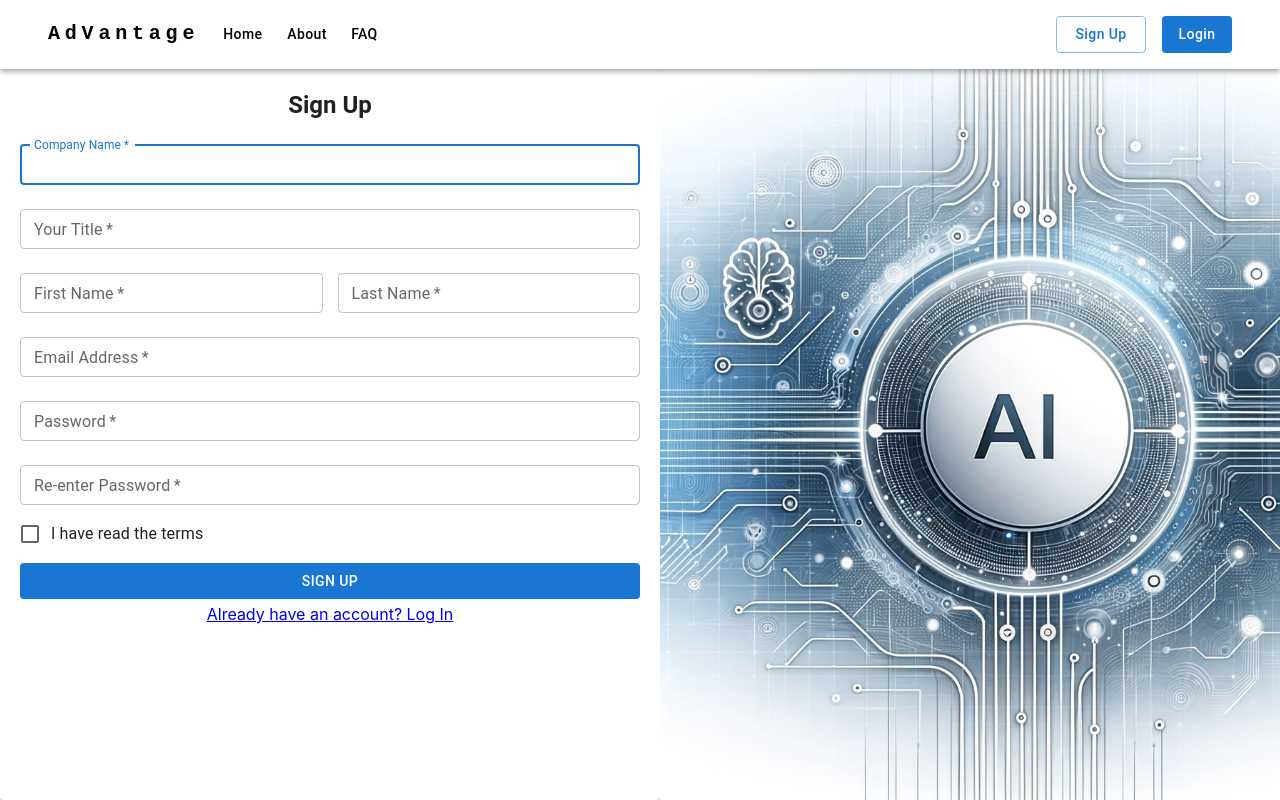
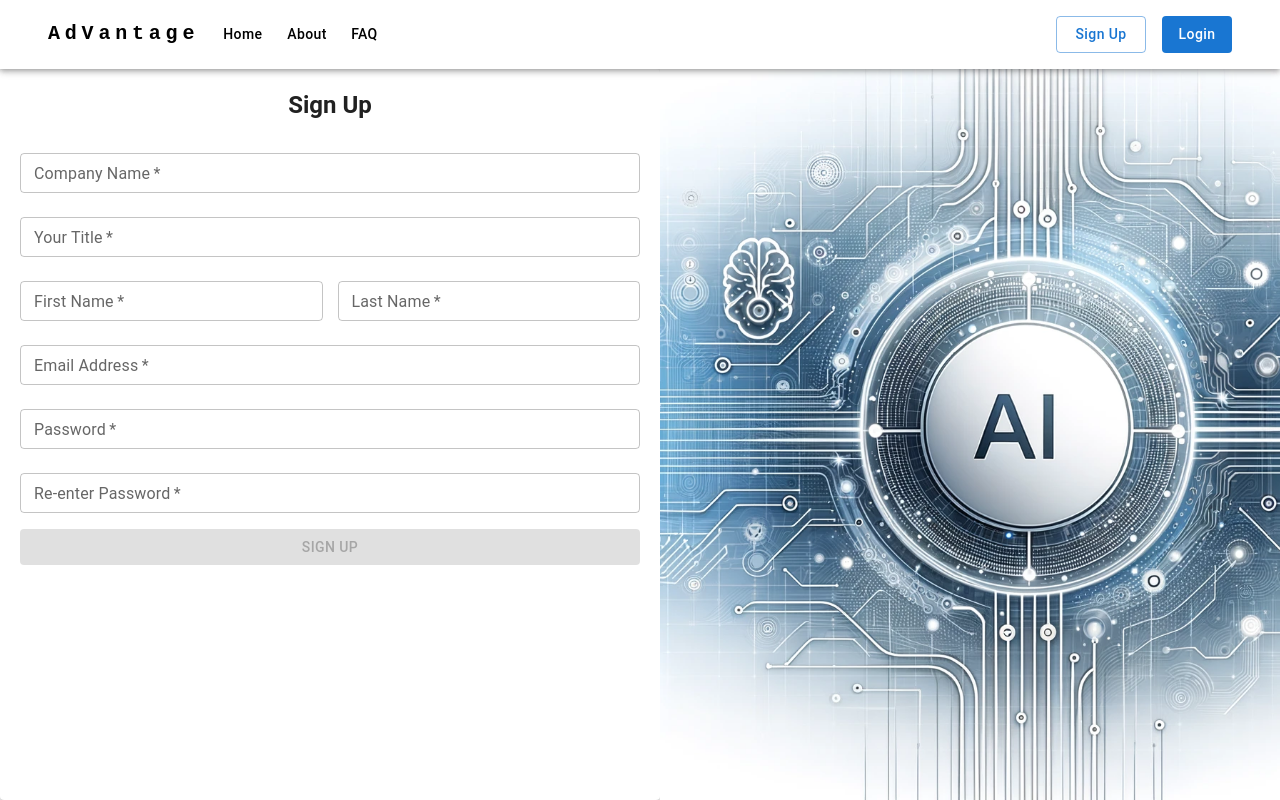
Before and after one commit to MelihFazl/AdVantage, a React (Create React App) app in the folder frontend/advantage/: page /sign-up in a window 1280 px wide. Built offline with nearby package versions, Linux system fonts and the light colour scheme.

Commit message:
Sign up page's Final form

```diff
--- a/frontend/advantage/src/pages/sign-up-page/index.jsx
+++ b/frontend/advantage/src/pages/sign-up-page/index.jsx
@@ -1,14 +1,12 @@
 import { Link } from "react-router-dom";
 import { TopBarHome } from "../../common/top-bar-home";
 import styled from "@emotion/styled";
-import React, { useState } from "react";
+import { Form, Field } from "react-final-form";
+import { isFieldEmpty } from "../../common/validator-functions/isFieldEmpty";
 import {
-  Grid,
   Container,
   Box,
   TextField,
-  Checkbox,
-  FormControlLabel,
   Button,
   Typography,
   Paper,
@@ -39,46 +37,6 @@ const FormContainer = styled(Paper)`
 `;
 
 export const SignUpPage = () => {
-  const [companyName, setCompanyName] = useState("");
-  const [title, setTitle] = useState("");
-  const [firstName, setFirstName] = useState("");
-  const [lastName, setLastName] = useState("");
-  const [email, setEmail] = useState("");
-  const [password, setPassword] = useState("");
-  const [reEnterPassword, setReEnterPassword] = useState("");
-  const [termsChecked, setTermsChecked] = useState(false);
-
-  const handleSubmit = (event) => {
-    event.preventDefault();
-    // Validate that all fields are filled and terms are checked
-    if (
-      companyName.trim() === "" ||
-      title.trim() === "" ||
-      firstName.trim() === "" ||
-      lastName.trim() === "" ||
-      email.trim() === "" ||
-      password.trim() === "" ||
-      reEnterPassword.trim() === "" ||
-      !termsChecked
-    ) {
-      alert(
-        "Please fill in all fields and accept the terms before submitting."
-      );
-      return;
-    }
-
-    // Additional validation logic can be added here
-    // If all validation passes, proceed with sign-up logic
-    console.log("Company Name:", companyName);
-    console.log("Title:", title);
-    console.log("First Name:", firstName);
-    console.log("Last Name:", lastName);
-    console.log("Email:", email);
-    console.log("Password:", password);
-    console.log("Re-enter Password:", reEnterPassword);
-    console.log("Terms Checked:", termsChecked);
-  };
-
   return (
     <Container
       maxWidth="false"
@@ -91,38 +49,75 @@ export const SignUpPage = () => {
           <Typography component="h1" variant="h5" sx={{ fontWeight: "bold" }}>
             Sign Up
           </Typography>
-          <Box
-            component="form"
-            onSubmit={handleSubmit}
-            noValidate
-            sx={{ mt: 1, width: "100%" }}
+          <Box sx={{ mt: 1, width: "100%" }}>
+            <Form
+              keepDirtyOnReinitialize
+              validate={(values) =>
+                !(
+                  isFieldEmpty(values.companyName) &&
+                  isFieldEmpty(values.title) &&
+                  isFieldEmpty(values.firstName) &&
+                  isFieldEmpty(values.lastName) &&
+                  isFieldEmpty(values.email) &&
+                  isFieldEmpty(values.password) &&
+                  isFieldEmpty(values.reEnterPassword)
+                )
+              }
+              initialValues={{
+                companyName: "",
+                title: "",
+                firstName: "",
+                lastName: "",
+                email: "",
+                password: "",
+                reEnterPassword: "",
+              }}
+              onSubmit={(values) => {
+                console.log(values);
+              }}
+              render={({ handleSubmit, invalid }) => (
+                <form onSubmit={handleSubmit}>
+                  <Box sx={{ mt: 1, width: "100%" }}>
+                    <Field
+                      name="companyName"
+                      validate={isFieldEmpty("Company name must be entered.")}
                     >
+                      {({ input, meta }) => (
                         <TextField
+                          {...input}
+                          label="Company Name"
+                          size="small"
+                          margin="normal"
+                          fullWidth
+                          required
+                          error={meta.touched && meta.error ? true : false}
+                          variant="outlined"
+                          helperText={
+                            meta.touched && meta.error ? meta.error : ""
+                          }
+                        />
+                      )}
+                    </Field>
+                    <Field
+                      name="title"
+                      validate={isFieldEmpty("Title must be entered.")}
+                    >
+                      {({ input, meta }) => (
+                        <TextField
+                          {...input}
                           size="small"
                           margin="normal"
                           required
                           fullWidth
-              id="companyName"
-              label="Company Name"
-              name="companyName"
-              autoComplete="companyName"
-              autoFocus
-              value={companyName}
-              onChange={(e) => setCompanyName(e.target.value)}
+                          label="Your Title"
+                          error={meta.touched && meta.error ? true : false}
+                          variant="outlined"
+                          helperText={
+                            meta.touched && meta.error ? meta.error : ""
+                          }
                         />
-            <TextField
-              size="small"
-              margin="normal"
-              required
-              fullWidth
-              id="title"
-              label="Your Title"
-              name="title"
-              autoComplete="title"
-              sx={{ marginRight: "15px" }}
-              value={title}
-              onChange={(e) => setTitle(e.target.value)}
-            />
+                      )}
+                    </Field>
                     <Box
                       sx={{
                         display: "flex",
@@ -130,84 +125,115 @@ export const SignUpPage = () => {
                         width: "100%",
                       }}
                     >
+                      <Field
+                        name="firstName"
+                        validate={isFieldEmpty("First name must be entered.")}
+                      >
+                        {({ input, meta }) => (
                           <TextField
+                            {...input}
                             size="small"
                             margin="normal"
                             required
                             fullWidth
-                id="firstName"
                             label="First Name"
-                name="firstName"
-                autoComplete="firstName"
+                            error={meta.touched && meta.error ? true : false}
+                            variant="outlined"
+                            helperText={
+                              meta.touched && meta.error ? meta.error : ""
+                            }
                             sx={{ width: "calc(50% - 7.5px)" }}
-                value={firstName}
-                onChange={(e) => setFirstName(e.target.value)}
                           />
+                        )}
+                      </Field>
+                      <Field
+                        name="lastName"
+                        validate={isFieldEmpty("Last name must be entered.")}
+                      >
+                        {({ input, meta }) => (
                           <TextField
+                            {...input}
                             size="small"
                             margin="normal"
                             required
                             fullWidth
-                id="lastName"
                             label="Last Name"
-                name="lastName"
-                autoComplete="lastName"
+                            error={meta.touched && meta.error ? true : false}
+                            variant="outlined"
+                            helperText={
+                              meta.touched && meta.error ? meta.error : ""
+                            }
                             sx={{ width: "calc(50% - 7.5px)" }}
-                value={lastName}
-                onChange={(e) => setLastName(e.target.value)}
                           />
+                        )}
+                      </Field>
                     </Box>
+                    <Field
+                      name="email"
+                      validate={isFieldEmpty("Email address must be entered.")}
+                    >
+                      {({ input, meta }) => (
                         <TextField
+                          {...input}
                           size="small"
                           margin="normal"
                           required
                           fullWidth
-              id="email"
                           label="Email Address"
-              name="email"
-              autoComplete="email"
-              value={email}
-              onChange={(e) => setEmail(e.target.value)}
+                          error={meta.touched && meta.error ? true : false}
+                          variant="outlined"
+                          helperText={
+                            meta.touched && meta.error ? meta.error : ""
+                          }
                         />
+                      )}
+                    </Field>
+                    <Field
+                      name="password"
+                      validate={isFieldEmpty("Password name must be entered.")}
+                    >
+                      {({ input, meta }) => (
                         <TextField
+                          {...input}
                           size="small"
                           margin="normal"
                           required
                           fullWidth
-              name="password"
                           label="Password"
                           type="password"
-              id="password"
-              autoComplete="new-password"
-              value={password}
-              onChange={(e) => setPassword(e.target.value)}
+                          error={meta.touched && meta.error ? true : false}
+                          variant="outlined"
+                          helperText={
+                            meta.touched && meta.error ? meta.error : ""
+                          }
                         />
+                      )}
+                    </Field>
+                    <Field
+                      name="reEnterPassword"
+                      validate={isFieldEmpty("Re-enter your Password.")}
+                    >
+                      {({ input, meta }) => (
                         <TextField
+                          {...input}
                           size="small"
                           margin="normal"
                           required
                           fullWidth
-              name="reEnterPassword"
                           label="Re-enter Password"
                           type="password"
                           id="reEnterPassword"
-              autoComplete="new-password"
-              value={reEnterPassword}
-              onChange={(e) => setReEnterPassword(e.target.value)}
+                          error={meta.touched && meta.error ? true : false}
+                          variant="outlined"
+                          helperText={
+                            meta.touched && meta.error ? meta.error : ""
+                          }
                         />
-            <FormControlLabel
-              control={
-                <Checkbox
-                  value="termsChecked"
-                  color="primary"
-                  checked={termsChecked}
-                  onChange={(e) => setTermsChecked(e.target.checked)}
-                />
-              }
-              label="I have read the terms"
-            />
+                      )}
+                    </Field>
                     <Button
                       type="submit"
+                      disabled={invalid}
                       disableElevation
                       fullWidth
                       variant="contained"
@@ -216,17 +242,10 @@ export const SignUpPage = () => {
                       Sign Up
                     </Button>
                   </Box>
-          <Grid justifyContent="center " marginTop="5px">
-            <Link
-              component={Link}
-              to="/login"
-              variant="body2"
-              underline="none"
-              sx={{ display: "block", mt: 2 }}
-            >
-              Already have an account? Log In
-            </Link>
-          </Grid>
+                </form>
+              )}
+            ></Form>
+          </Box>
         </FormContainer>
         <ImageBox />
       </Box>
```
Lines whose indentation alone changed are shown as unchanged.
